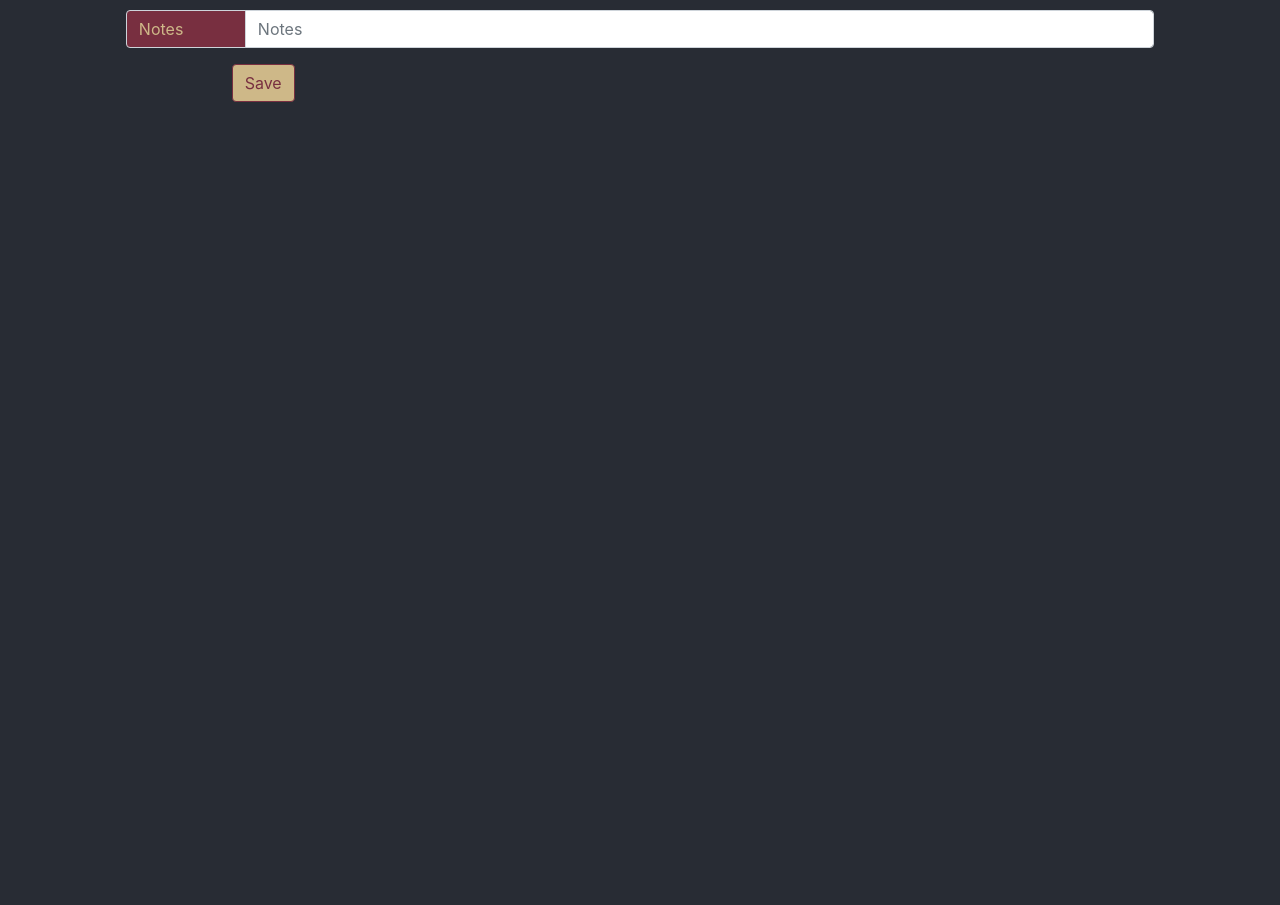
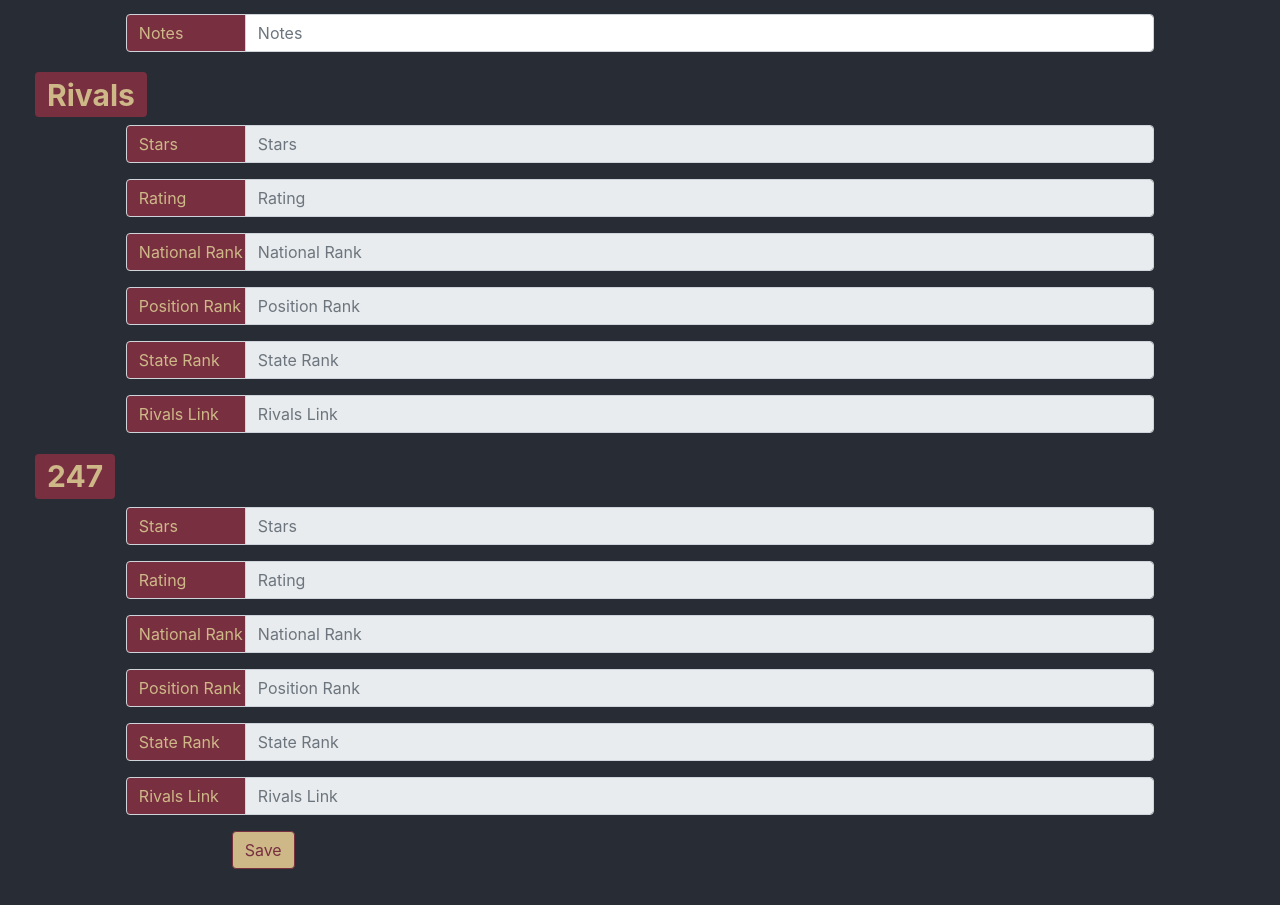
Before and after one commit to scurtis7/fsu-roster, a React (Create React App) app in the folder src/webapp/: page /player in a window 1280 px wide. Shown: the part 930-1835 px from the top of the page. Before the commit the page ends 1068 px from the top, so only its background shows below. Built offline with nearby package versions, Linux system fonts and the light colour scheme.

Commit message:
finish player page

```diff
--- a/src/webapp/src/player/Player.js
+++ b/src/webapp/src/player/Player.js
@@ -1,23 +1,18 @@
 import React, {Component} from "react";
 import "./Player.css"
 import axios from 'axios';
-import {Form, FormGroup, Col, Label, Button, InputGroup, InputGroupAddon, InputGroupText, Input} from 'reactstrap';
+import {Form, FormGroup, Col, Badge, Button, InputGroup, InputGroupAddon, InputGroupText, Input, Row} from 'reactstrap';
 
 class Player extends Component {
     render() {
         return (
             <div className="Player-div">
                 <Form>
-                    <FormGroup row>
-                        <Col sm={{size: 10, offset: 1}}>
-                            <InputGroup>
-                                <InputGroupAddon addonType="prepend">
-                                    <InputGroupText className="Player-input-group-text">Id</InputGroupText>
-                                </InputGroupAddon>
-                                <Input placeholder="Id" disabled/>
-                            </InputGroup>
-                        </Col>
-                    </FormGroup>
+                    <Col sm={10}>
+                        <h1>
+                            <Badge className="About-badge">Player</Badge>
+                        </h1>
+                    </Col>
                     <FormGroup row>
                         <Col sm={{size: 10, offset: 1}}>
                             <InputGroup>
@@ -178,6 +173,136 @@
                             </InputGroup>
                         </Col>
                     </FormGroup>
+                    <Col sm={10}>
+                        <h1>
+                            <Badge className="About-badge">Rivals</Badge>
+                        </h1>
+                    </Col>
+                    <FormGroup row>
+                        <Col sm={{size: 10, offset: 1}}>
+                            <InputGroup>
+                                <InputGroupAddon addonType="prepend">
+                                    <InputGroupText className="Player-input-group-text">Stars</InputGroupText>
+                                </InputGroupAddon>
+                                <Input placeholder="Stars" disabled/>
+                            </InputGroup>
+                        </Col>
+                    </FormGroup>
+                    <FormGroup row>
+                        <Col sm={{size: 10, offset: 1}}>
+                            <InputGroup>
+                                <InputGroupAddon addonType="prepend">
+                                    <InputGroupText className="Player-input-group-text">Rating</InputGroupText>
+                                </InputGroupAddon>
+                                <Input placeholder="Rating" disabled/>
+                            </InputGroup>
+                        </Col>
+                    </FormGroup>
+                    <FormGroup row>
+                        <Col sm={{size: 10, offset: 1}}>
+                            <InputGroup>
+                                <InputGroupAddon addonType="prepend">
+                                    <InputGroupText className="Player-input-group-text">National Rank</InputGroupText>
+                                </InputGroupAddon>
+                                <Input placeholder="National Rank" disabled/>
+                            </InputGroup>
+                        </Col>
+                    </FormGroup>
+                    <FormGroup row>
+                        <Col sm={{size: 10, offset: 1}}>
+                            <InputGroup>
+                                <InputGroupAddon addonType="prepend">
+                                    <InputGroupText className="Player-input-group-text">Position Rank</InputGroupText>
+                                </InputGroupAddon>
+                                <Input placeholder="Position Rank" disabled/>
+                            </InputGroup>
+                        </Col>
+                    </FormGroup>
+                    <FormGroup row>
+                        <Col sm={{size: 10, offset: 1}}>
+                            <InputGroup>
+                                <InputGroupAddon addonType="prepend">
+                                    <InputGroupText className="Player-input-group-text">State Rank</InputGroupText>
+                                </InputGroupAddon>
+                                <Input placeholder="State Rank" disabled/>
+                            </InputGroup>
+                        </Col>
+                    </FormGroup>
+                    <FormGroup row>
+                        <Col sm={{size: 10, offset: 1}}>
+                            <InputGroup>
+                                <InputGroupAddon addonType="prepend">
+                                    <InputGroupText className="Player-input-group-text">Rivals Link</InputGroupText>
+                                </InputGroupAddon>
+                                <Input placeholder="Rivals Link" disabled/>
+                            </InputGroup>
+                        </Col>
+                    </FormGroup>
+                    <Col sm={10}>
+                        <h1>
+                            <Badge className="About-badge">247</Badge>
+                        </h1>
+                    </Col>
+                    <FormGroup row>
+                        <Col sm={{size: 10, offset: 1}}>
+                            <InputGroup>
+                                <InputGroupAddon addonType="prepend">
+                                    <InputGroupText className="Player-input-group-text">Stars</InputGroupText>
+                                </InputGroupAddon>
+                                <Input placeholder="Stars" disabled/>
+                            </InputGroup>
+                        </Col>
+                    </FormGroup>
+                    <FormGroup row>
+                        <Col sm={{size: 10, offset: 1}}>
+                            <InputGroup>
+                                <InputGroupAddon addonType="prepend">
+                                    <InputGroupText className="Player-input-group-text">Rating</InputGroupText>
+                                </InputGroupAddon>
+                                <Input placeholder="Rating" disabled/>
+                            </InputGroup>
+                        </Col>
+                    </FormGroup>
+                    <FormGroup row>
+                        <Col sm={{size: 10, offset: 1}}>
+                            <InputGroup>
+                                <InputGroupAddon addonType="prepend">
+                                    <InputGroupText className="Player-input-group-text">National Rank</InputGroupText>
+                                </InputGroupAddon>
+                                <Input placeholder="National Rank" disabled/>
+                            </InputGroup>
+                        </Col>
+                    </FormGroup>
+                    <FormGroup row>
+                        <Col sm={{size: 10, offset: 1}}>
+                            <InputGroup>
+                                <InputGroupAddon addonType="prepend">
+                                    <InputGroupText className="Player-input-group-text">Position Rank</InputGroupText>
+                                </InputGroupAddon>
+                                <Input placeholder="Position Rank" disabled/>
+                            </InputGroup>
+                        </Col>
+                    </FormGroup>
+                    <FormGroup row>
+                        <Col sm={{size: 10, offset: 1}}>
+                            <InputGroup>
+                                <InputGroupAddon addonType="prepend">
+                                    <InputGroupText className="Player-input-group-text">State Rank</InputGroupText>
+                                </InputGroupAddon>
+                                <Input placeholder="State Rank" disabled/>
+                            </InputGroup>
+                        </Col>
+                    </FormGroup>
+                    <FormGroup row>
+                        <Col sm={{size: 10, offset: 1}}>
+                            <InputGroup>
+                                <InputGroupAddon addonType="prepend">
+                                    <InputGroupText className="Player-input-group-text">Rivals Link</InputGroupText>
+                                </InputGroupAddon>
+                                <Input placeholder="Rivals Link" disabled/>
+                            </InputGroup>
+                        </Col>
+                    </FormGroup>
                     <FormGroup row>
                         <Col sm={{size: 10, offset: 2}}>
                             <Button className="Player-button" classActiveName="Player-button-active">Save</Button>
```
